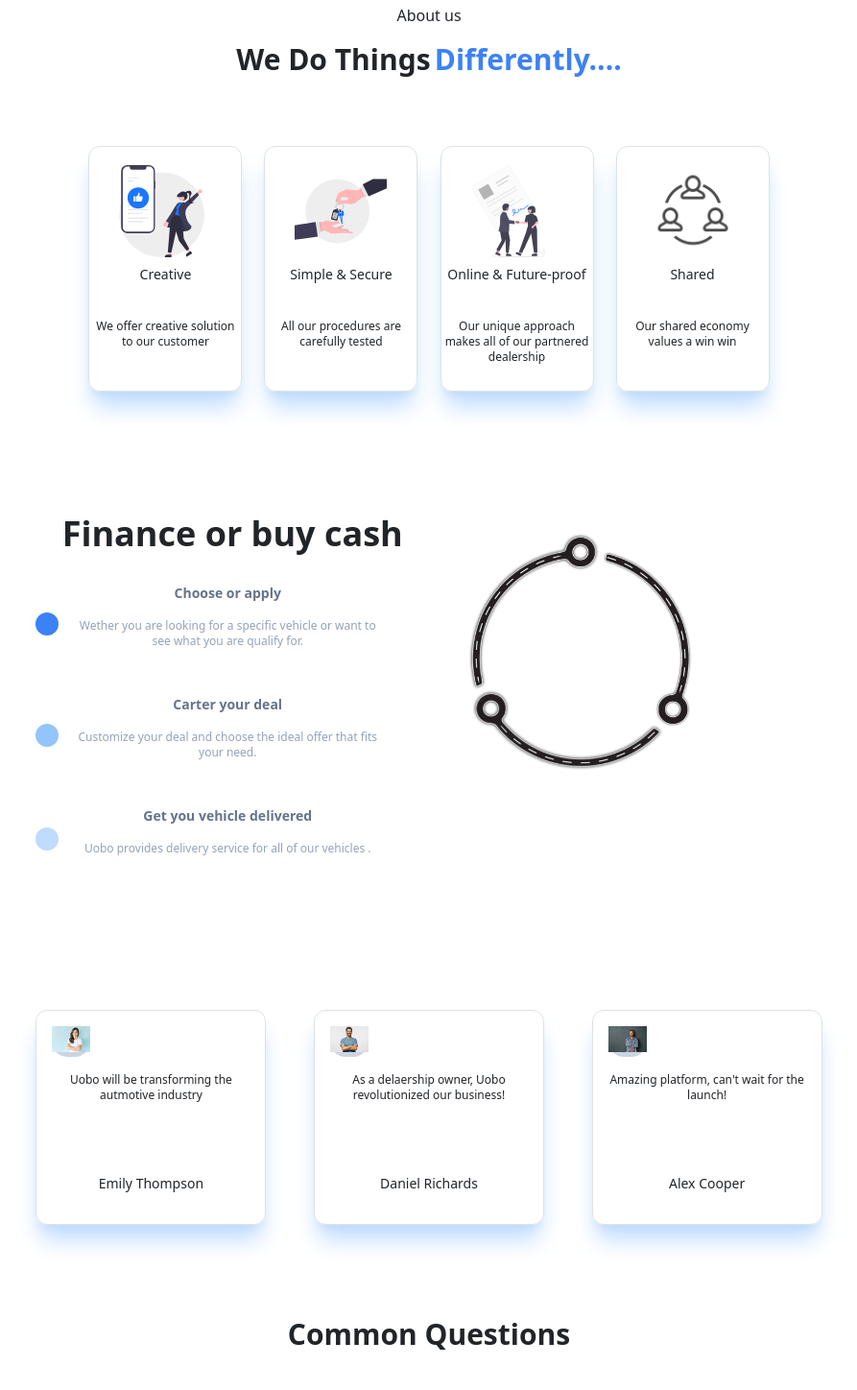
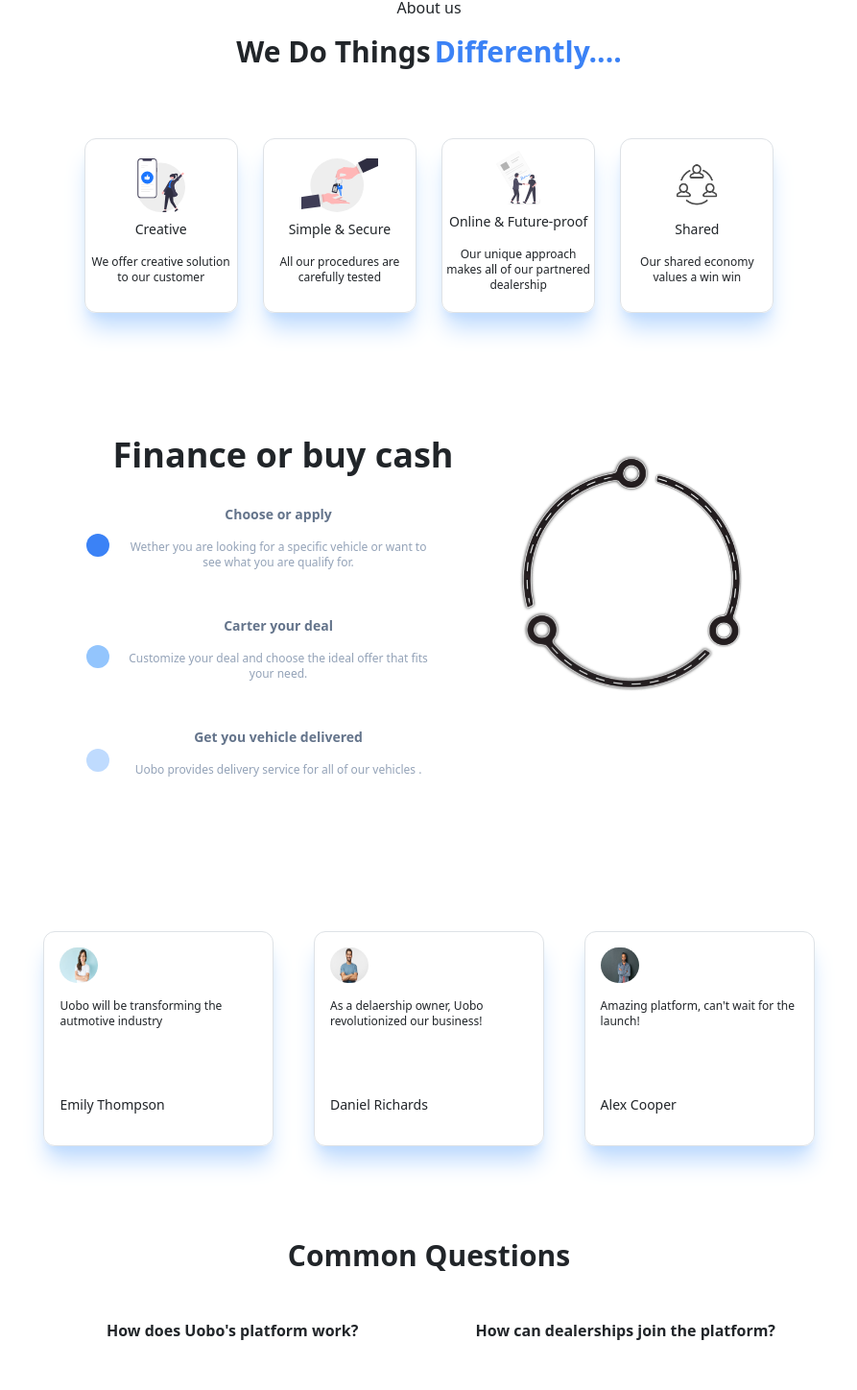
Before and after one commit to VENDETTA-STACK/uobo_frontend, a React (Create React App) app: page / in a window 1280 px wide. Shown: the part 1134-2582 px from the top of the page at 96% size, without its empty margins (193-1086 px from the left). Built offline with nearby package versions, Linux system fonts and the light colour scheme.

Commit message:
fix: responsive view for homepage

```diff
--- a/src/component/common/header.jsx
+++ b/src/component/common/header.jsx
@@ -6,7 +6,9 @@ const Header = () => {
     <div className="flex justify-center">
       <div className="flex justify-between w-full sm:w-4/5 mt-3">
         <div>
-          <h1 className="text-2xl font-bold">Uobo</h1>
+          <Link to="/" className="text-2xl font-bold text-black no-underline">
+            Uobo
+          </Link>
         </div>
         <div>
           <button className="mr-5 text-xs text-blue-500">Contact</button>
--- a/src/component/feature/homepage/components/customerReview.jsx
+++ b/src/component/feature/homepage/components/customerReview.jsx
@@ -5,12 +5,18 @@ const CustomerReview = () => {
   const renderReview = () => {
     return ReviewData.map((data) => (
       <div
-        className="flex flex-col p-3 lg:p-4 h-48 lg:h-56 w-44 lg:w-60 mt-5 lg:mt-0 rounded-xl border
-              border-slate-200 shadow-xl shadow-blue-200"
+        className="flex flex-col text-left p-3 lg:p-4 h-48 lg:h-56 w-44 lg:w-60 mt-5 lg:mt-0 rounded-xl border
+              border-slate-200 shadow-xl shadow-blue-200 mx-2"
         key={data.id}
       >
         {/* IMAGE / SVG */}
-        <div className="h-8 lg:h-10 w-8 lg:w-10 bg-slate-300 rounded-full"><img src={data.image} alt="" /></div>
+        <div className="h-12 lg:h-12 w-8 lg:w-10">
+          <img
+            src={data.image}
+            alt=""
+            className="h-full w-full rounded-full object-fill"
+          />
+        </div>
         <p className="mt-3 h-24 lg:h-28 text-xs">{data.review}</p>
         <p className="text-xs lg:text-sm font-semibold lg:font-normal">
           {data.name}
@@ -20,7 +26,7 @@ const CustomerReview = () => {
   };
 
   return (
-    <div className="mt-24 flex flex-wrap lg:flex-nowrap justify-between w-3/5 lg:w-4/5">
+    <div className="mt-24 flex flex-wrap lg:flex-nowrap justify-center lg:justify-between w-3/5 lg:w-4/5">
       {renderReview()}
     </div>
   );
--- a/src/component/feature/homepage/components/finance.jsx
+++ b/src/component/feature/homepage/components/finance.jsx
@@ -1,9 +1,9 @@
 import React from "react";
-import roundImage from '../../../../assets/images/Image.svg'
+import roundImage from "../../../../assets/images/Image.svg";
 
 const Finance = () => {
   return (
-    <div className="mt-24 flex flex-wrap lg:flex-nowrap w-4/5">
+    <div className="mt-24 flex flex-wrap justify-center lg:flex-nowrap w-4/5">
       {/* TEXT AREA */}
       <div className="w-full lg:w-1/2">
         <div className="text-2xl lg:text-4xl font-semibold">
@@ -51,7 +51,9 @@ const Finance = () => {
         </div>
       </div>
       {/* IMAGE / SVG */}
-      <div className="ml-4 mt-10 lg:mt-0 w-52 lg:w-72 h-52 lg:h-72"><img src={roundImage} alt="" /></div>
+      <div className="ml-4 mt-10 lg:mt-0 w-52 lg:w-72 h-52 lg:h-72">
+        <img src={roundImage} alt="" />
+      </div>
     </div>
   );
 };
--- a/src/component/feature/homepage/components/whyUobo.jsx
+++ b/src/component/feature/homepage/components/whyUobo.jsx
@@ -3,7 +3,7 @@ import uoboFlow from "../../../../assets/images/uobo-flow.png";
 
 const WhyUobo = () => {
   return (
-    <div className="flex flex-wrap sm:flex-nowrap sm:justify-between mt-24 w-4/5">
+    <div className="flex flex-wrap justify-center lg:flex-nowrap lg:justify-between mt-24 w-4/5">
       <div>
         <p className="text-xl sm:text-3xl font-bold">Why Use Uobo?</p>
         <p className="text-xl sm:text-3xl font-bold text-blue-500">
@@ -27,7 +27,7 @@ const WhyUobo = () => {
         </div>
       </div>
       {/* IMAGE */}
-      <div>
+      <div className="hidden lg:block">
         <img
           className="w-4/5 my-10 sm:my-0 sm:w-auto"
           src={uoboFlow}
--- a/src/component/feature/homepage/components/working.jsx
+++ b/src/component/feature/homepage/components/working.jsx
@@ -5,16 +5,16 @@ const Working = () => {
   const renderCards = () => {
     return StackData.map((data) => (
       <div
-        className="flex flex-col justify-center items-center p-1 sm:p-2 h-48 sm:h-64 w-32 sm:w-40 mt-10 sm:mt-5 lg:mt-0 rounded-xl border
-        border-slate-200 shadow-xl shadow-blue-200"
+        className="flex flex-col justify-center items-center p-1 sm:p-2 max-h-64 w-32 sm:w-40 mt-10 sm:mt-5 lg:mt-0 rounded-xl border
+        border-slate-200 shadow-xl shadow-blue-200 mx-2"
         key={data.id}
       >
         {/* IMAGE / SVG */}
-        <div className="h-14 sm:h-24 w-14 sm:w-24"><img src={data.image} alt="" className="h-24" /></div>
-        <p className="mt-2 sm:mt-3 h-8 sm:h-10 text-xs sm:text-sm text-center">
+        <img src={data.image} alt="" className="h-14 sm:24 mt-2" />
+        <p className="mt-2 sm:mt-3 text-xs sm:text-sm text-center">
           {data.name}
         </p>
-        <p className="text-center text-xs h-10">{data.content}</p>
+        <p className="text-center text-xs">{data.content}</p>
       </div>
     ));
   };
```
